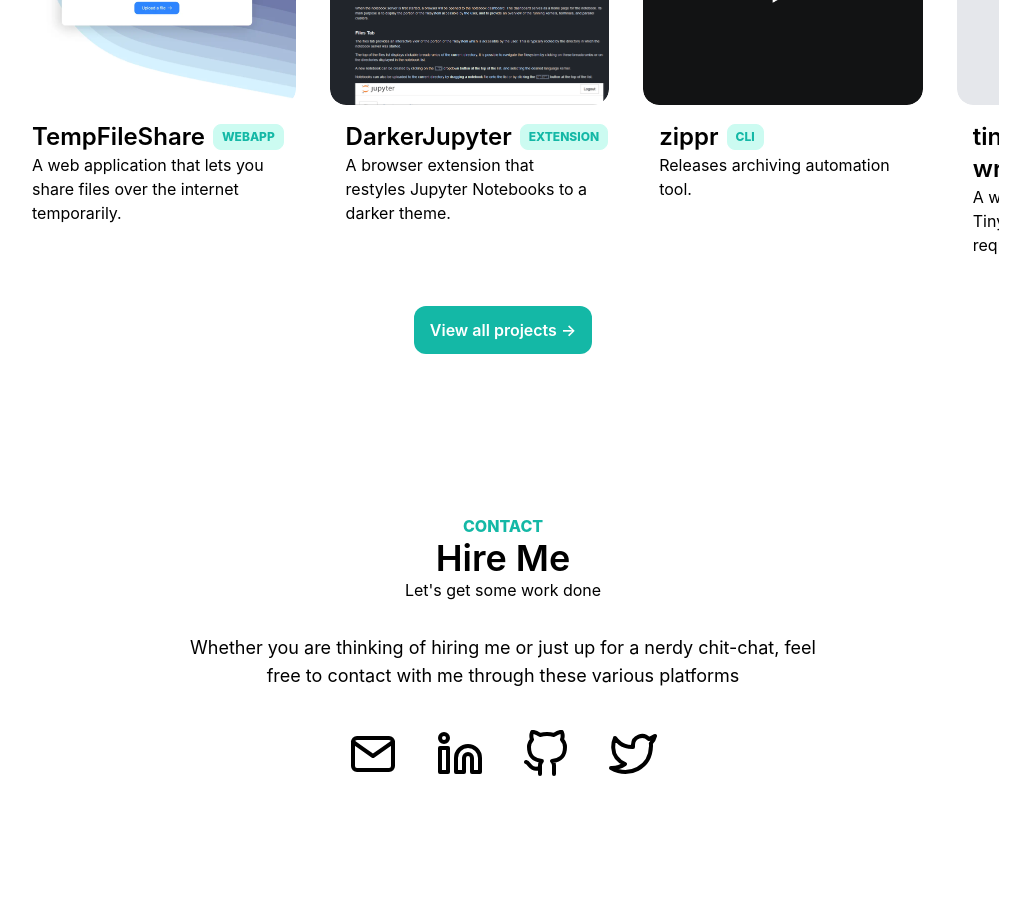
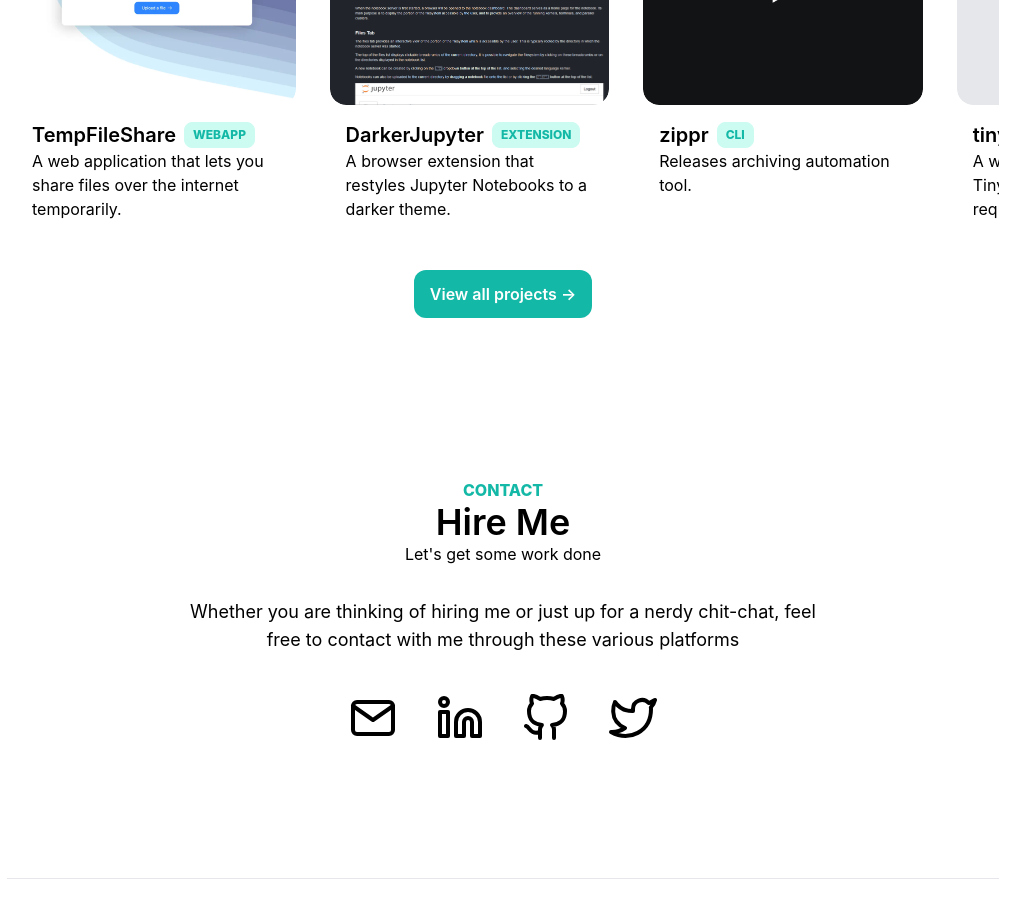
Before and after one commit to iamkentleom/website-v3, a Vue app: page / in a window 1280 px wide. Shown: the part 1540-2454 px from the top of the page, without its empty margins (137-1167 px from the left). Built offline with nearby package versions, Linux system fonts and the light colour scheme; no server answers; a web font is replaced by a local one.

Commit message:
fix(projects): updated links + fontsize changes
Signed-off-by: Kent Leo L. Makibulan <leomakibulan@gmail.com>

```diff
--- a/src/components/ProjectCard.vue
+++ b/src/components/ProjectCard.vue
@@ -22,7 +22,7 @@
       <div class="overflow-hidden"></div>
       <div class="flex justify-between items-start px-4 pt-4">
         <div class="flex items-center">
-          <h1 class="text-2xl font-semibold">{{ title }}</h1>
+          <h1 class="text-xl font-semibold">{{ title }}</h1>
           <p
             class="border group-hover:border-teal-200 bg-teal-100 border-teal-100 uppercase text-xs text-teal-500 font-extrabold ml-2 px-2 py-1 rounded-lg"
           >
--- a/src/components/Slider.vue
+++ b/src/components/Slider.vue
@@ -67,7 +67,7 @@
         type="api"
         title="tinyurl-rest-wrapper"
         description="A workaround for the old TinyURL API and lets you make requests freely."
-        url="https://tinyurl-rest-wrapper.herokuapp.com/"
+        url="https://tinyurl-rest-wrapper.onrender.com/"
       />
       <ProjectCard
         banner="lorem-banner.webp"
```
